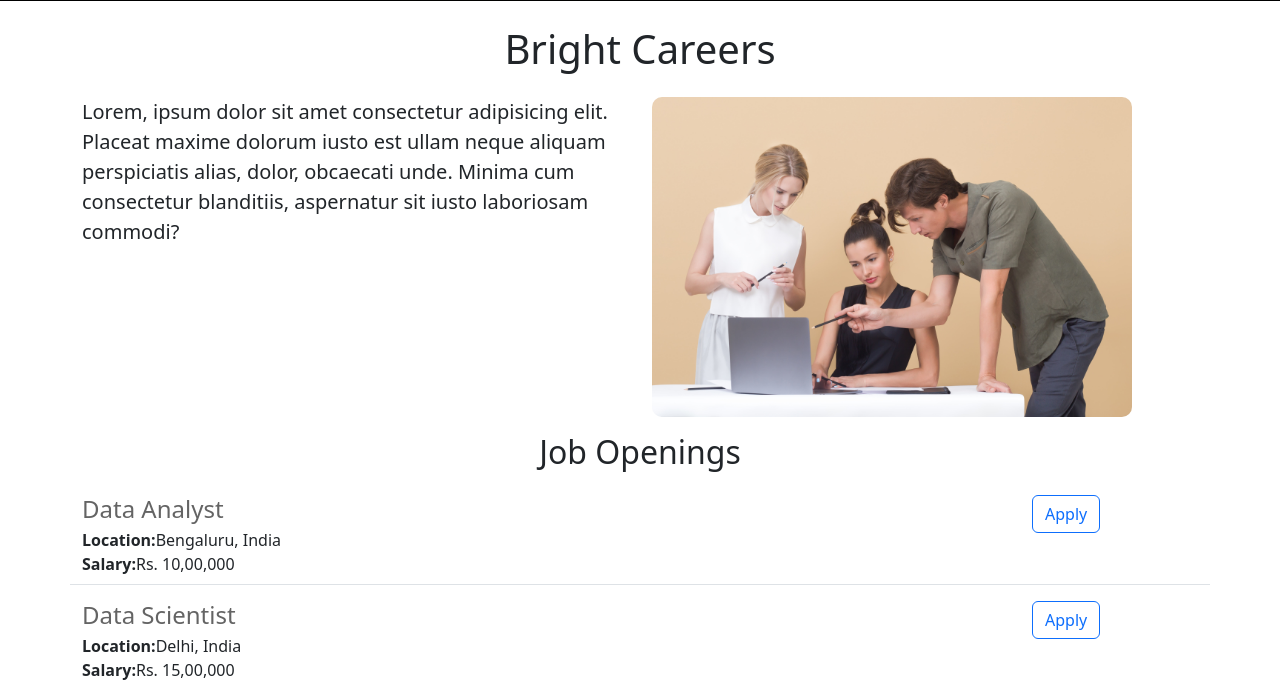
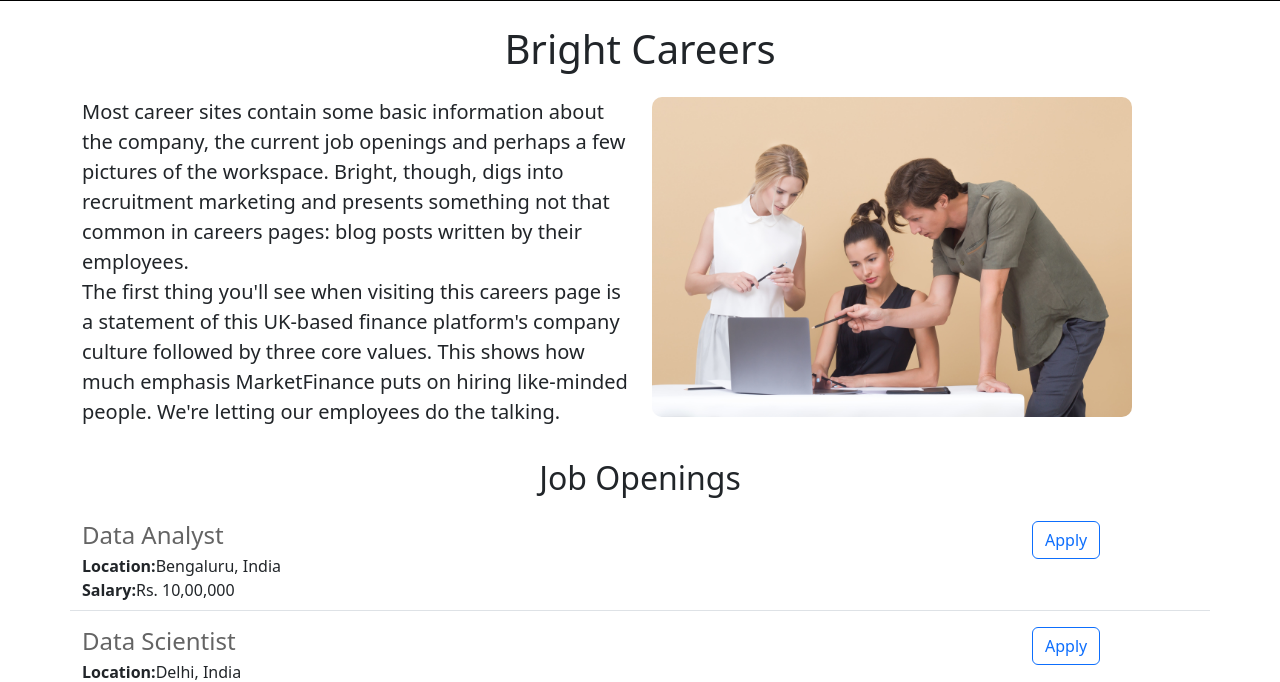
Before and after one commit to SARANG1018/careers-website-v2, a Flask app: page / in a window 1280 px wide. Shown: the part 455-1137 px from the top of the page. Run offline with Flask 3, Linux system fonts and the light colour scheme.

Commit message:
Add existing project files to Git

```diff
--- a/templates/home.html
+++ b/templates/home.html
@@ -25,13 +25,16 @@
         <h1 class="text-center mt-2 mb-4">{{company_name}} Careers</h1>
         <div class="row" style="margin-bottom: 16px;">
             <div class="col-md-6">
-                <p class="lead">Lorem, ipsum dolor sit amet consectetur adipisicing elit. Placeat maxime dolorum iusto
-                    est
-                    ullam neque
-                    aliquam
-                    perspiciatis alias, dolor, obcaecati unde. Minima cum consectetur blanditiis, aspernatur sit iusto
-                    laboriosam
-                    commodi?</p>
+                <p class="lead">Most career sites contain some basic information about the company, the current job
+                    openings and perhaps a few pictures
+                    of the workspace. Bright, though, digs into recruitment marketing and presents something not that
+                    common in careers
+                    pages: blog posts written by their employees. <br>The first thing you'll see when visiting this
+                    careers page is a statement of this UK-based finance platform's company
+                    culture followed by three core values. This shows how much emphasis MarketFinance puts on hiring
+                    like-minded people.
+                    We're
+                    letting our employees do the talking.</p>
             </div>
             <div class="d-none d-md-block col-md-6">
                 <img src="/static/people.jpg" style="height: 320px;border-radius: 10px;">
```
Also changed, not shown: database.py (added, +18 -0 lines).
